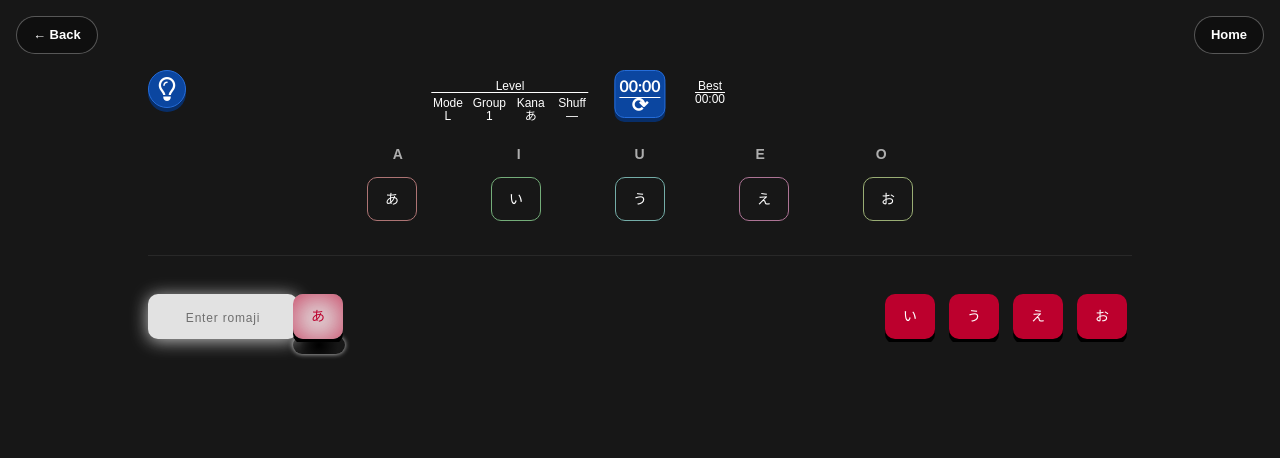
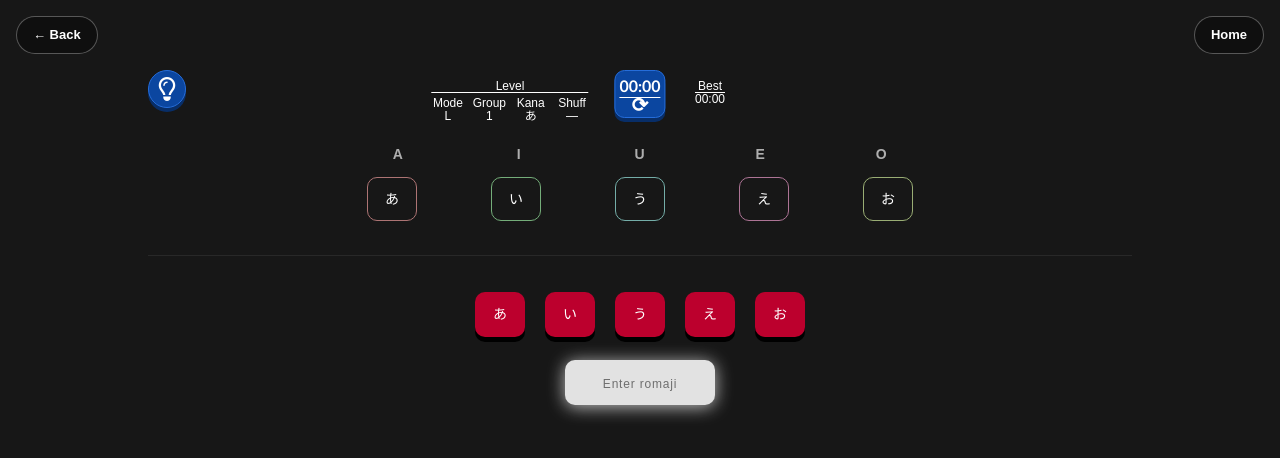
Before and after one commit to joejamsky/LanguageTrainer, a React (Create React App) app in the folder language-learner/: page /game in a window 1280 px wide. Shown: the top 458 px of the page. Built offline with nearby package versions, Linux system fonts and the light colour scheme.

Commit message:
tiles animate correctly to slow

```diff
--- a/language-learner/src/Components/BotGrid.jsx
+++ b/language-learner/src/Components/BotGrid.jsx
@@ -1,131 +1,232 @@
 // BotGrid.jsx
-import React, { useEffect, useRef, useState } from 'react';
+import React, { useCallback, useEffect, useMemo, useRef, useState } from 'react';
 import "../Styles/BotGrid.scss";
 import DragTile from './DragTile';
 import TextInput from './TextInput';
 import { useGameState } from "../Contexts/GameStateContext.js";
 import { getGridCoordinatesForTile } from "../Contexts/utils/characterUtils";
+import { TILE_COMPLETION_ANIMATION_MS } from "../Constants/animation";
 
-const SLIDE_DURATION_MS = 100;
+const TRAY_SLOT_COUNT = 5;
+
+const buildSlotSnapshot = (tiles = []) =>
+  Array.from({ length: TRAY_SLOT_COUNT }, (_, idx) => tiles[idx]?.id ?? null);
 
 const BotGrid = () => {
-  const { characters, screenSize, options } = useGameState();
+  const { characters, screenSize, options, registerTileCompletionListener } = useGameState();
 
   const rawTiles = characters.botCharacters || [];
-  const [firstTileSliding, setFirstTileSliding] = useState(false);
-  const [secondTileSliding, setSecondTileSliding] = useState(false);
-  const firstSlideTimeoutRef = useRef(null);
-  const secondSlideTimeoutRef = useRef(null);
   const columnShuffleEnabled = options?.sorting?.columnShuffle;
+  const tileLookupById = useMemo(() => {
+    const map = new Map();
+    rawTiles.forEach((tile, rawIndex) => {
+      map.set(tile.id, { tile, rawIndex });
+    });
+    return map;
+  }, [rawTiles]);
 
-  const currentRowNumber = (() => {
+  const currentRowNumber = useMemo(() => {
     if (!rawTiles.length || columnShuffleEnabled) return null;
     const coords = getGridCoordinatesForTile(rawTiles[0]);
     return coords?.row ?? null;
-  })();
+  }, [rawTiles, columnShuffleEnabled]);
 
-  const visibleFullRow = currentRowNumber
-    ? rawTiles
-        .map((tile, rawIndex) => ({
-          tile,
-          rawIndex,
-          coords: getGridCoordinatesForTile(tile),
-        }))
-        .filter(({ coords }) => (coords?.row ?? null) === currentRowNumber)
-    : [];
+  const rowTiles = useMemo(() => {
+    if (!currentRowNumber) return [];
+    return rawTiles.filter((tile) => {
+      const coords = getGridCoordinatesForTile(tile);
+      return (coords?.row ?? null) === currentRowNumber;
+    });
+  }, [rawTiles, currentRowNumber]);
 
-  const queueEntries = columnShuffleEnabled
-    ? rawTiles.slice(0, 5).map((tile, rawIndex) => ({
-        tile,
-        rawIndex,
-      }))
-    : [];
+  const activeTilePool = useMemo(() => {
+    if (columnShuffleEnabled) {
+      return rawTiles.slice(0, TRAY_SLOT_COUNT);
+    }
+    return rowTiles.slice(0, TRAY_SLOT_COUNT);
+  }, [columnShuffleEnabled, rawTiles, rowTiles]);
 
-  const activeEntries = columnShuffleEnabled ? queueEntries : visibleFullRow;
-  const paddedTiles = Array.from({ length: 5 }, (_, idx) => activeEntries[idx] || null);
-  const targetTileId = paddedTiles[0]?.tile?.id ?? null;
+  const [chunkSlots, setChunkSlots] = useState(() => buildSlotSnapshot(activeTilePool));
+  const [activeAnimation, setActiveAnimation] = useState(null);
+  const [pendingClears, setPendingClears] = useState(() => new Set());
+  const animationTimeoutRef = useRef(null);
+
+  useEffect(() => {
+    setChunkSlots((prevSlots) => {
+      if (!prevSlots.length) {
+        return buildSlotSnapshot(activeTilePool);
+      }
+      const availableIds = new Set(activeTilePool.map((tile) => tile.id));
+      let changed = false;
+      const nextSlots = prevSlots.map((tileId) => {
+        const nextId = tileId && availableIds.has(tileId) ? tileId : null;
+        if (nextId !== tileId) {
+          changed = true;
+        }
+        return nextId;
+      });
+      const hasActiveSlot = nextSlots.some((id) => id);
+      if (!hasActiveSlot && activeTilePool.length > 0) {
+        return buildSlotSnapshot(activeTilePool);
+      }
+      return changed ? nextSlots : prevSlots;
+    });
+  }, [activeTilePool]);
+
+  useEffect(() => {
+    setPendingClears((prev) => {
+      if (!prev.size) {
+        return prev;
+      }
+      let changed = false;
+      const next = new Set();
+      prev.forEach((id) => {
+        if (tileLookupById.has(id)) {
+          next.add(id);
+        } else {
+          changed = true;
+        }
+      });
+      return changed ? next : prev;
+    });
+  }, [tileLookupById]);
 
   useEffect(() => {
     return () => {
-      if (firstSlideTimeoutRef.current) {
-        clearTimeout(firstSlideTimeoutRef.current);
-        firstSlideTimeoutRef.current = null;
-      }
-      if (secondSlideTimeoutRef.current) {
-        clearTimeout(secondSlideTimeoutRef.current);
-        secondSlideTimeoutRef.current = null;
+      if (animationTimeoutRef.current) {
+        clearTimeout(animationTimeoutRef.current);
+        animationTimeoutRef.current = null;
       }
     };
   }, []);
 
-  const triggerFirstTileSlide = (completedTileId) => {
-    if (!completedTileId || completedTileId !== targetTileId) return;
-    if (firstSlideTimeoutRef.current) {
-      clearTimeout(firstSlideTimeoutRef.current);
+  const activeTileId = useMemo(() => {
+    for (const tileId of chunkSlots) {
+      if (!tileId) continue;
+      if (pendingClears.has(tileId)) continue;
+      if (tileLookupById.has(tileId)) {
+        return tileId;
+      }
     }
-    setFirstTileSliding(true);
-    firstSlideTimeoutRef.current = setTimeout(() => {
-      setFirstTileSliding(false);
-      firstSlideTimeoutRef.current = null;
-    }, SLIDE_DURATION_MS);
+    return null;
+  }, [chunkSlots, pendingClears, tileLookupById]);
 
-    if (secondSlideTimeoutRef.current) {
-      clearTimeout(secondSlideTimeoutRef.current);
+  const targetTileId = activeTileId;
+
+  const triggerCompletionAnimation = useCallback(
+    (completedTileId) => {
+      if (!completedTileId) return;
+      const tileEntry = tileLookupById.get(completedTileId);
+      if (!tileEntry) {
+        return;
+      }
+      const botTileElement = document.getElementById(`draggable-${completedTileId}`);
+      const targetTileElement = document.getElementById(`drop-tile-${tileEntry.tile.parentId}`);
+      if (!botTileElement || !targetTileElement) {
+        return;
+      }
+
+      const botRect = botTileElement.getBoundingClientRect();
+      const targetRect = targetTileElement.getBoundingClientRect();
+      const translateX =
+        targetRect.left + targetRect.width / 2 - (botRect.left + botRect.width / 2);
+      const translateY =
+        targetRect.top + targetRect.height / 2 - (botRect.top + botRect.height / 2);
+
+      setPendingClears((prev) => {
+        if (prev.has(completedTileId)) {
+          return prev;
+        }
+        const next = new Set(prev);
+        next.add(completedTileId);
+        return next;
+      });
+
+      setActiveAnimation({
+        tileId: completedTileId,
+        tile: tileEntry.tile,
+        translateX,
+        translateY,
+        key: `${completedTileId}-${Date.now()}`,
+      });
+
+      if (animationTimeoutRef.current) {
+        clearTimeout(animationTimeoutRef.current);
+      }
+      animationTimeoutRef.current = setTimeout(() => {
+        setActiveAnimation(null);
+        animationTimeoutRef.current = null;
+      }, TILE_COMPLETION_ANIMATION_MS);
+    },
+    [tileLookupById]
+  );
+
+  useEffect(() => {
+    if (!registerTileCompletionListener) return undefined;
+    const unsubscribe = registerTileCompletionListener(triggerCompletionAnimation);
+    return unsubscribe;
+  }, [registerTileCompletionListener, triggerCompletionAnimation]);
+
+  const slotEntries = chunkSlots.map((tileId, slotIndex) => {
+    if (!tileId) {
+      return {
+        slotIndex,
+        tile: null,
+        rawIndex: null,
+      };
     }
-    setSecondTileSliding(true);
-    secondSlideTimeoutRef.current = setTimeout(() => {
-      setSecondTileSliding(false);
-      secondSlideTimeoutRef.current = null;
-    }, SLIDE_DURATION_MS);
-  };
+    const lookup = tileLookupById.get(tileId);
+    return {
+      slotIndex,
+      tile: lookup?.tile ?? null,
+      rawIndex: lookup?.rawIndex ?? null,
+    };
+  });
 
   return (
     <div className="bot-grid-container">
-
-      {(screenSize === 'laptop' || screenSize === 'desktop') && (
-        <div className='text-input-container'>
-          <TextInput
-            targetTileId={targetTileId}
-            onCorrectAnswer={triggerFirstTileSlide}
-            completionDelayMs={SLIDE_DURATION_MS}
-          />
-          <div className='kana-portal'></div>
-        </div>
-      )}
-
-      <div id="draggrid" className={`grid draggrid ${true ? 'vertical' : 'horizontal'}`}>
-        {paddedTiles.map((entry, columnIndex) => {
-          if (!entry) {
+      <div id="draggrid" className="grid draggrid vertical">
+        {slotEntries.map(({ slotIndex, tile, rawIndex }) => {
+          if (!tile) {
             return (
               <div
-                key={`bot-grid-placeholder-${columnIndex}`}
+                key={`bot-grid-placeholder-${slotIndex}`}
                 className="bot-grid-item placeholder"
-                style={{ gridColumn: columnIndex + 1 }}
                 aria-hidden
               />
             );
           }
-          const { tile, rawIndex } = entry;
-          const isFirstTile = columnIndex === 0;
-          const isSecondTile = columnIndex === 1;
-          const extraClassName = [
-            isFirstTile && firstTileSliding ? 'slide-vertical' : '',
-            isSecondTile && secondTileSliding ? 'slide-horizontal' : '',
-          ]
-            .filter(Boolean)
-            .join(' ');
+          const isCompleting = activeAnimation?.tileId === tile.id;
+          const animationStyle = isCompleting
+            ? {
+                transform: `translate(${activeAnimation.translateX}px, ${activeAnimation.translateY}px)`,
+                transition: `transform ${TILE_COMPLETION_ANIMATION_MS}ms ease-in-out`,
+              }
+            : undefined;
+          const extraClassName = isCompleting ? 'completing' : '';
+          const isActive = tile.id === activeTileId;
           return (
             <DragTile
               key={`bot-grid-item-${tile.id}`}
               index={rawIndex}
-              columnPosition={columnIndex + 1}
+              columnPosition={slotIndex + 1}
               characterObj={tile}
               extraClassName={extraClassName}
+              styleOverrides={animationStyle}
+              isActive={isActive}
             />
           );
         })}
       </div>
-      {/* <div className='shadow-gradient'></div> */}
+
+      {(screenSize === 'laptop' || screenSize === 'desktop') && (
+        <div className="text-input-container">
+          <TextInput
+            targetTileId={targetTileId}
+            completionDelayMs={TILE_COMPLETION_ANIMATION_MS}
+          />
+        </div>
+      )}
     </div>
   );
 };
--- a/language-learner/src/Components/DragTile.jsx
+++ b/language-learner/src/Components/DragTile.jsx
@@ -3,7 +3,14 @@ import "../Styles/DragTile.scss";
 import { useGameState } from "../Contexts/GameStateContext";
 import { dictionaryKanaToRomaji } from "../Misc/Utils";
 
-const DragTile = ({ characterObj, index, columnPosition, extraClassName = '' }) => {
+const DragTile = ({
+  characterObj,
+  index,
+  columnPosition,
+  extraClassName = '',
+  styleOverrides = null,
+  isActive = false,
+}) => {
   const dragRef = useRef(null);
   const { game, setGame, selectedTile, setSelectedTile, screenSize, options } = useGameState();
   const isDesktop = screenSize === "laptop" || screenSize === "desktop";
@@ -13,7 +20,8 @@ const DragTile = ({ characterObj, index, columnPosition, extraClassName = '' })
   const displayCharacter = shouldShowRomaji
     ? dictionaryKanaToRomaji[characterObj.character] || characterObj.character
     : characterObj.character;
-  const tileStyle = columnPosition ? { gridColumn: columnPosition } : undefined;
+  const baseStyle = columnPosition ? { gridColumn: columnPosition } : undefined;
+  const tileStyle = styleOverrides ? { ...baseStyle, ...styleOverrides } : baseStyle;
 
   const resetSelection = () => {
     setSelectedTile({
@@ -74,6 +82,7 @@ const DragTile = ({ characterObj, index, columnPosition, extraClassName = '' })
       }
       onClick={beginSelection}
     >
+      <div className={`active-tile-indicator ${isActive ? 'visible' : ''}`} />
       <div className="char-container">
         <div className={`char-content char-${characterObj.type}`}>
           {displayCharacter}
--- a/language-learner/src/Components/DropTile.jsx
+++ b/language-learner/src/Components/DropTile.jsx
@@ -79,6 +79,7 @@ const DropTile = ({ characterObj, index }) => {
 
     return (
         <div
+            id={`drop-tile-${characterObj.id}`}
             key={`drop-tile-${characterObj.id}`}
             className={`
                 top-grid-item
--- a/language-learner/src/Components/TextInput.jsx
+++ b/language-learner/src/Components/TextInput.jsx
@@ -2,7 +2,7 @@ import React, { useEffect, useRef, useState } from 'react';
 import "../Styles/TextInput.scss";
 import { useGameState } from "../Contexts/GameStateContext.js";
 
-const TextInput = ({ targetTileId = null, onCorrectAnswer = null, completionDelayMs = 0 }) => {
+const TextInput = ({ targetTileId = null, completionDelayMs = 0 }) => {
     const {handleTextSubmit, setOptions, currentLevel, inputFocusKey} = useGameState();
     const [textInput, setTextInput] = useState('');
     const [shakeTimer, setShakeTimer] = useState(false);
@@ -31,12 +31,6 @@ const TextInput = ({ targetTileId = null, onCorrectAnswer = null, completionDela
             setTimeout(() => {
                 setShakeTimer(false)
             }, 500);
-        } else if (
-            typeof onCorrectAnswer === 'function' &&
-            submissionResult !== undefined &&
-            submissionResult !== null
-        ) {
-            onCorrectAnswer(submissionResult);
         }
         setTextInput('')
         setPlaceholderVisible(false);
--- /dev/null
+++ b/language-learner/src/Constants/animation.js
@@ -0,0 +1 @@
+export const TILE_COMPLETION_ANIMATION_MS = 200;
--- a/language-learner/src/Contexts/GameStateContext.js
+++ b/language-learner/src/Contexts/GameStateContext.js
@@ -56,6 +56,7 @@ export const GameStateProvider = ({ children }) => {
     handleTextSubmit,
     inputFocusKey,
     bumpInputFocusKey,
+    registerTileCompletionListener,
   } = useCharactersState({
     filters,
     options,
@@ -247,9 +248,11 @@ export const GameStateProvider = ({ children }) => {
     setStartMenuOpen,
     handleCharacterSelect,
     inputFocusKey,
+    bumpInputFocusKey,
     tileStats,
     sessionType,
     setSessionType,
+    registerTileCompletionListener,
   };
 
   return (
--- a/language-learner/src/Styles/BotGrid.scss
+++ b/language-learner/src/Styles/BotGrid.scss
@@ -1,12 +1,12 @@
 .bot-grid-container{
     display: flex;
-    // justify-content: center;
     align-items: center;
-    flex-direction: row;
-    justify-content: space-between;
+    flex-direction: column;
+    justify-content: flex-start;
     width: 100%;
     position: relative;
-    height: 55px;   //Hides grid items below top 5
+    height: auto;
+    gap: 12px;
 }
 
 .shadow-gradient{
@@ -20,26 +20,19 @@
 }
 
 #draggrid {
-    overflow: hidden;
+    overflow: visible;
     padding: 3px 0;
     width: 100%;
-    margin-left: -10px;
     display: flex;
+    justify-content: center;
+    gap: 10px;
     // grid-template-columns: repeat(5, minmax(48px, 120px));
     position: relative;
 }
 
 .text-input-container{
-    position: relative;
+    width: 100%;
+    display: flex;
+    justify-content: center;
+    margin-top: 8px;
 }
-
-.kana-portal{
-    position: absolute;
-    right: -47px;
-    bottom: -15px;
-    width: 52px;
-    height: 18px;
-    border-radius: 999px;
-    background: radial-gradient(circle, #000 0, transparent 70%);
-    box-shadow: 0 0 5px rgba(255, 255, 255, 0.8);
-}
--- a/language-learner/src/Styles/DragTile.scss
+++ b/language-learner/src/Styles/DragTile.scss
@@ -28,51 +28,33 @@
     box-shadow: none;
 }
 
-.bot-grid-item:first-of-type{
-    // background-color: white;
-    margin-right: auto;
-    background-color: rgb(226, 226, 226);
-    color: rgb(188, 0, 45);
-    animation: innerpulse 1s infinite;
-    // animation: tilepulse 1s infinite, innerpulse 1s infinite;
-}
-
-.bot-grid-item:first-of-type.slide-vertical{
-    animation: innerpulse 1s infinite, slide-vertical 0.1s;
-}
-
-// .bot-grid-item:first-of-type::before{
-//     padding-bottom: 5px;
-// }
-
-@keyframes innerpulse {
-    0%, 100% {
-        box-shadow: inset 0 2px 25px rgba(188, 0, 45, 1),
-                    0px 5px 0px 0px rgba(0, 0, 0, 1);
-    }
-    50% {
-        box-shadow: inset 0 2px 30px rgba(188, 0, 45, 0.75),
-                    0px 5px 0px 0px rgba(0, 0, 0, 1);
-    }
-}
-
-@keyframes tilepulse {
-    0%, 100% {
-        transform: scale(1);
-    }
-    50% {
-        transform: scale(1.05);
-    }
-}
-
-@keyframes slide-vertical {
-    0% {top: 0};
-    100% {top: 50px};
-}
-
 .bot-grid-item.dragging {
     opacity: 0.5;
     cursor: grabbing !important;
+}
+
+.bot-grid-item.completing {
+    pointer-events: none;
+    z-index: 10;
+    will-change: transform;
+}
+
+.active-tile-indicator {
+    position: absolute;
+    top: -8px;
+    left: 50%;
+    transform: translate(-50%, -100%);
+    width: 0;
+    height: 0;
+    border-left: 6px solid transparent;
+    border-right: 6px solid transparent;
+    border-bottom: 10px solid #ffffff;
+    opacity: 0;
+    transition: opacity 0.2s ease;
+}
+
+.active-tile-indicator.visible {
+    opacity: 1;
 }
 
 .char-container{
```
Also changed, not shown: language-learner/src/Contexts/hooks/useCharactersState.js (+38 -1 lines).
